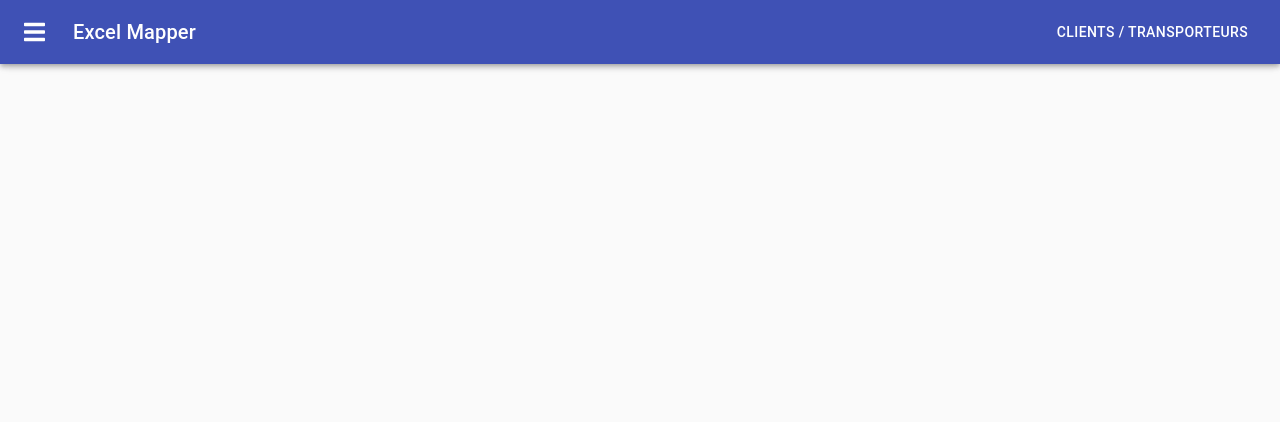
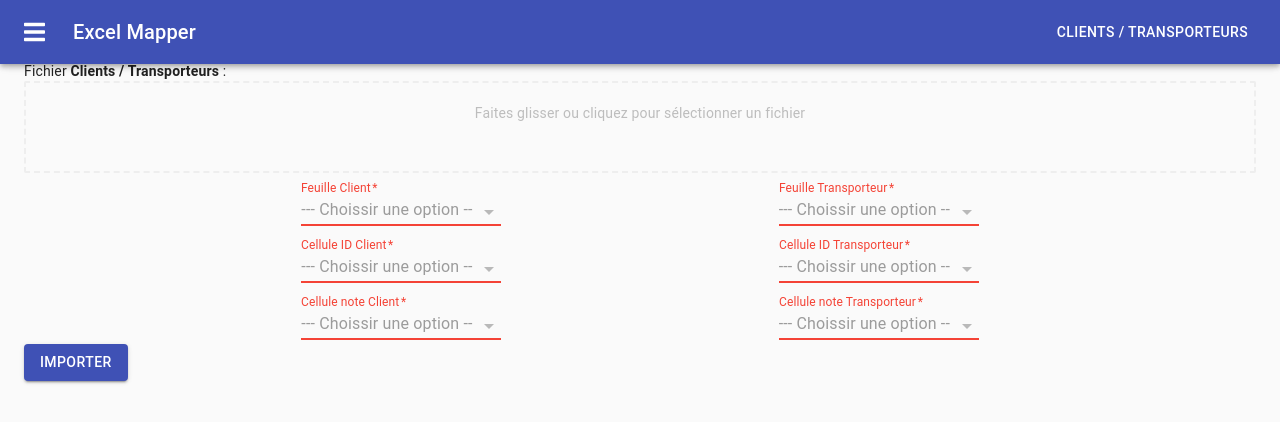
Before and after one commit to raskyer/excel-mapper-v2, a React (Create React App) app: page /#/ in a window 1280 px wide. Both pictures are taken after a click on the button "CLIENTS / TRANSPORTEURS". Shown: the top 422 px of the page. Built offline with nearby package versions, Linux system fonts and the light colour scheme.

Commit message:
Maybe switch Material to Bootstrap

```diff
--- a/src/components/Import/Import.tsx
+++ b/src/components/Import/Import.tsx
@@ -1,27 +1,107 @@
 import React from 'react';
 import { connect } from 'react-redux';
 
+import Container from '@material-ui/core/Container';
 import TableContainer from '@material-ui/core/TableContainer';
 import Table from '@material-ui/core/Table';
 import TableHead from '@material-ui/core/TableHead';
 import TableBody from '@material-ui/core/TableBody';
 import TableRow from '@material-ui/core/TableRow';
 import TableCell from '@material-ui/core/TableCell';
+import { Button } from '@material-ui/core';
+
+import Dropzone from '../common/Dropzone';
+import Select from '../common/Select';
+
 import State from 'src/entities/State';
 
-import { getCustomerSheet, getProviderSheet } from 'src/redux/selectors';
+import { getDbSheetNames, getCustomerCells, getProviderCells } from 'src/redux/selectors';
+import { dbFileChangedAction } from 'src/redux/actions';
 
 interface ImportProps extends ImportState, ImportDispatch {}
 
 interface ImportState {
   customerSheet: any[][];
   providerSheet: any[][];
+
+  customerSheetName?: string;
+  providerSheetName?: string;
+  sheetNames: string[];
+
+  customerIDCell?: number;
+  providerIDCell?: number;
+  customerMarkCell?: number;
+  providerMarkCell?: number;
+  customerCells: string[];
+  providerCells: string[];
 }
 
-interface ImportDispatch {}
+interface ImportDispatch {
+  onFileChange: (f: File) => void;
+}
 
 const Import: React.FC<ImportProps> = (props: ImportProps) => {
-  if (props.customerSheet.length < 1) return null;
+  const onFileUpload = (f: File[]) => {
+    if (f.length > 0) props.onFileChange(f[0]);
+  };
+
+  if (props.customerSheet.length < 1) {
+    return (
+      <Container>
+        <form>
+          <div>
+            <label>Fichier <strong>Clients / Transporteurs</strong> :</label>
+            <Dropzone onChange={onFileUpload} />
+          </div>
+
+          <div style={{ display: 'flex', justifyContent: 'space-evenly' }}>
+            <Select
+              title="Feuille Client"
+              value={props.customerSheetName}
+              options={props.sheetNames}
+              byValue
+            />
+            <Select
+              title="Feuille Transporteur"
+              value={props.providerSheetName}
+              options={props.sheetNames}
+              byValue
+            />
+          </div>
+
+          <div style={{ display: 'flex', justifyContent: 'space-evenly' }}>
+            <Select
+              title="Cellule ID Client"
+              value={props.customerIDCell}
+              options={props.customerCells}
+            />
+            <Select
+              title="Cellule ID Transporteur"
+              value={props.providerIDCell}
+              options={props.providerCells}
+            />
+          </div>
+
+          <div style={{ display: 'flex', justifyContent: 'space-evenly' }}>
+            <Select
+              title="Cellule note Client"
+              value={props.customerMarkCell}
+              options={props.customerCells}
+            />
+            <Select
+              title="Cellule note Transporteur"
+              value={props.providerMarkCell}
+              options={props.providerCells}
+            />
+          </div>
+
+          <div>
+            <Button variant="contained" color="primary">Importer</Button>
+          </div>
+        </form>
+      </Container>
+    );
+  }
 
   return (
     <>
@@ -50,8 +130,23 @@ const Import: React.FC<ImportProps> = (props: ImportProps) => {
 };
 
 const mapStateToProps = (state: State): ImportState => ({
-  customerSheet: getCustomerSheet(state),
-  providerSheet: getProviderSheet(state)
+  //customerSheet: getCustomerSheet(state),
+  //providerSheet: getProviderSheet(state)
+  customerSheet: [],
+  providerSheet: [],
+  customerSheetName: state.customerSheetName,
+  providerSheetName: state.providerSheetName,
+  sheetNames: getDbSheetNames(state),
+  customerIDCell: state.customerIDCell,
+  providerIDCell: state.providerIDCell,
+  customerMarkCell: state.customerMarkCell,
+  providerMarkCell: state.providerMarkCell,
+  customerCells: getCustomerCells(state),
+  providerCells: getProviderCells(state)
 });
 
-export default connect(mapStateToProps)(Import);
+const mapDispatchToProps = (dispatch: Function): ImportDispatch => ({
+  onFileChange: (f: File) => dispatch(dbFileChangedAction(f))
+});
+
+export default connect(mapStateToProps, mapDispatchToProps)(Import);
--- a/src/components/common/Select.tsx
+++ b/src/components/common/Select.tsx
@@ -1,6 +1,9 @@
 import React from 'react';
 
-import Form from 'react-bootstrap/Form';
+import FormControl from '@material-ui/core/FormControl';
+import InputLabel from '@material-ui/core/InputLabel';
+import SelectUI from '@material-ui/core/Select';
+import MenuItem from '@material-ui/core/MenuItem';
 
 interface SelectProps {
   title: string;
@@ -12,34 +15,35 @@ interface SelectProps {
 }
 
 const Select: React.FC<SelectProps> = (props) => {
-  const onChange = (e: React.FormEvent<HTMLSelectElement>): void => {
+  const onChange = (e: React.ChangeEvent<{ name?: string; value: unknown }>): void => {
+    console.log(e);
     if (!props.onChange) return;
-    props.onChange(e.currentTarget.value);
+    //props.onChange(e.currentTarget.value);
   };
 
   return (
-    <Form.Group>
-      <Form.Label>{props.title}</Form.Label>
-
-      <div className="d-flex">
-        <Form.Control
-          as="select"
-          defaultValue=""
-          value={props.value !== undefined ? props.value + '' : undefined}
+    <FormControl
+      error={props.value === undefined}
+      disabled={props.options.length < 1}
+      required
+      margin="dense"
+      size="medium"
+      style={{ minWidth: '200px' }}
+    >
+      <InputLabel>{props.title}</InputLabel>
+      <SelectUI
+        defaultValue={-1}
+        value={props.value !== undefined ? props.value : -1}
         onChange={onChange}
-          isValid={props.value !== undefined}
-          isInvalid={props.value === undefined}
         disabled={props.options.length < 1}
         required
       >
-          <option disabled value="">--- Choissir une option --</option>
+        <MenuItem disabled value={-1}>--- Choissir une option --</MenuItem>
         {props.options.map((option, index) => (
-            <option key={index} value={props.byValue ? option : index + ''}>{option}</option>
+          <MenuItem key={index} value={props.byValue ? option : index}>{option}</MenuItem>
         ))}
-        </Form.Control>
-        {props.addon}
-      </div>
-    </Form.Group>
+      </SelectUI>
+    </FormControl>
   );
 };
 
```
Lines whose indentation alone changed are shown as unchanged.
